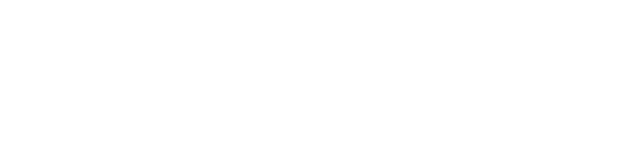
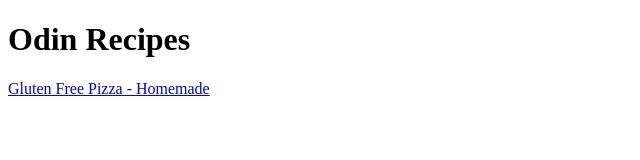
Before and after one commit to Sparky-turned-Coder/odin-recipes, a plain HTML site: page index.html in a window 1280 px wide. Shown: the whole page, without its empty margins (0-640 px from the left). Drawn offline with Linux system fonts and the light colour scheme.

Commit message:
Added a recpices directory with a recipe html page

```diff
--- a/index.html
+++ b/index.html
@@ -3,9 +3,10 @@
 <head>
     <meta charset="UTF-8">
     <meta name="viewport" content="width=device-width, initial-scale=1.0">
-    <title>Document</title>
+    <title>Home</title>
 </head>
 <body>
-
+    <h1>Odin Recipes</h1>
+    <a href="./recipes/gf-pizza.html">Gluten Free Pizza - Homemade</a>
 </body>
 </html>
```
Also changed, not shown: 1 other file.
